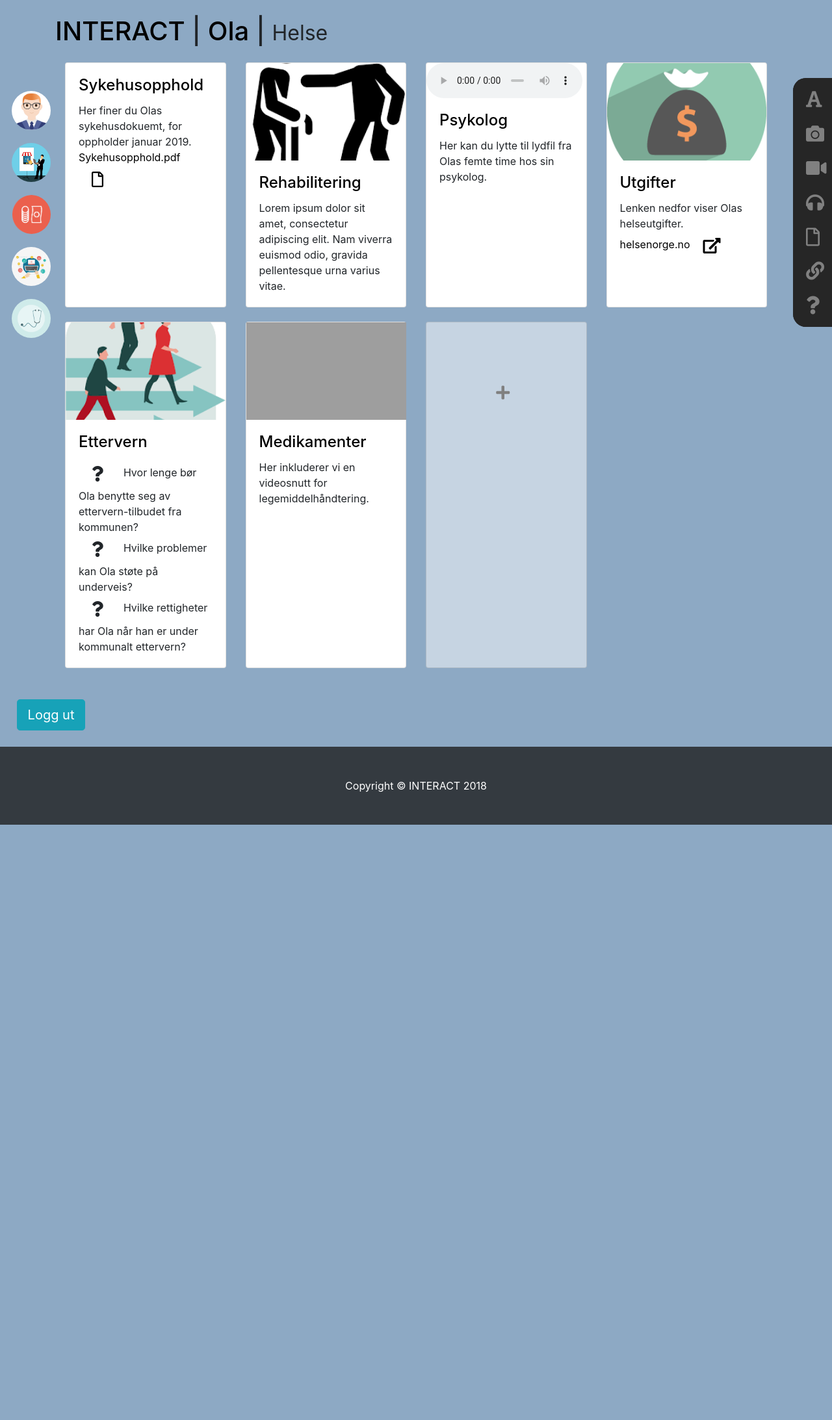
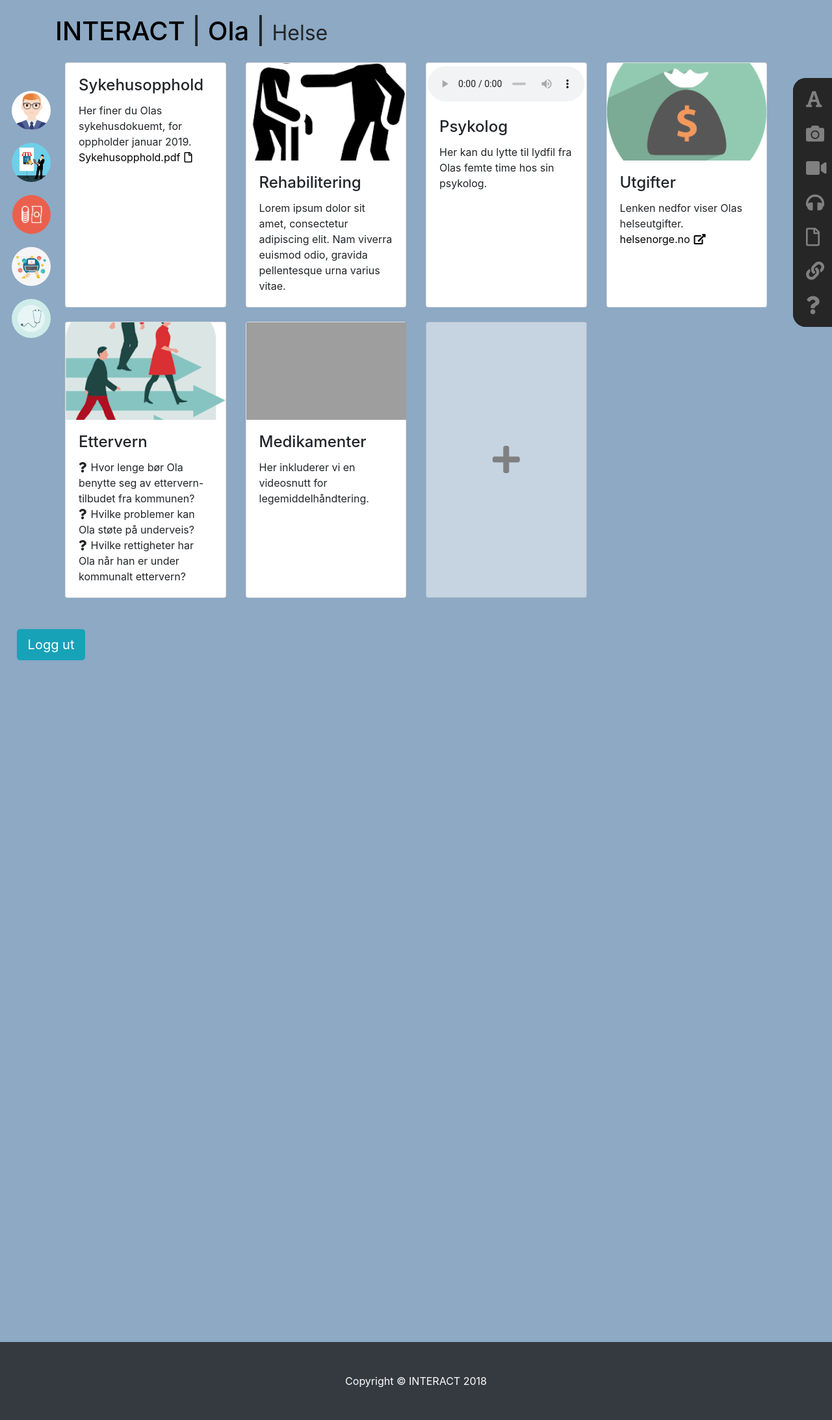
Before and after one commit to Gnusifus/INTERACT, a PHP site: page /case_mer.html in a window 1280 px wide. Shown: the whole page at 65% size. Before the commit the page ends 1269 px from the top, so only its background shows below. Run offline with PHP 8.4, Linux system fonts and the light colour scheme; some libraries are stand-ins or nearby versions; some web fonts are replaced; grey boxes are pictures that could not be loaded.

Commit message:
smårusk

```diff
--- a/INTERACT/public_html/all_cases.html
+++ b/INTERACT/public_html/all_cases.html
@@ -52,7 +52,7 @@
       <a href="login.html" class="logout btn btn-info btn-lg"> Logg ut</a>
 
       <!-- Footer -->
-      <footer class="py-5 bg-dark">
+      <footer class="py-5 bg-dark footer">
         <div class="container">
           <p class="m-0 text-center text-white">Copyright &copy; INTERACT 2018</p>
         </div>
--- a/INTERACT/public_html/case_mer.html
+++ b/INTERACT/public_html/case_mer.html
@@ -10,6 +10,8 @@
     <script src="https://code.jquery.com/jquery-3.3.1.slim.min.js"></script>
     <script src="https://cdnjs.cloudflare.com/ajax/libs/popper.js/1.14.6/umd/popper.min.js"></script>
     <script src="https://stackpath.bootstrapcdn.com/bootstrap/4.2.1/js/bootstrap.min.js"></script>
+    <script src="http://code.jquery.com/jquery-1.8.3.js"></script>
+    <script src="http://code.jquery.com/ui/1.9.2/jquery-ui.js"></script>
 
 
     <!--Egen css og js-->
@@ -32,6 +34,25 @@
       </div>
 
       <div class="container">
+        <!-- Modal klikk node -->
+        <div class="modal fade bd-example-modal-lg" tabindex="-1" role="dialog" aria-labelledby="modal" aria-hidden="true">
+          <div class="modal-dialog modal-lg">
+            <div class="modal-content">
+              <div class="modal-header">
+                <h5 class="modal-title" id="exampleModalLongTitle">GET_NODE TITLE</h5>
+                <button type="button" class="close" data-dismiss="modal" aria-label="Close">
+                  <span aria-hidden="true">&times;</span>
+                </button>
+              </div>
+              <div class="modal-body">
+                <p class="card-text">Her finer du Olas sykehusdokuemt, for oppholder januar 2019.<br>
+                <a download="ex.pdf" href="./doc/ex.pdf" title="Ex" target="_blank">Sykehusopphold.pdf<i class="far fa-file"></i></a></p>
+              </div>
+              </div>
+            </div>
+          </div>
+        <!-- Modal end -->
+
       <!-- Overskrift, brodsmulemeny/ endre overskrift for hvor du er-->
         <h1 class="my-4"><a href="all_cases.html">INTERACT</a> | <a href="case.html">Ola</a> | <small>Helse</small></h1>
 
@@ -40,9 +61,9 @@
             <div class="row">
 
               <div class="col-lg-3 col-md-4 col-sm-6 portfolio-item">
-                <div class="card h-100">
+                <div class="card h-100" data-toggle="modal" data-target=".bd-example-modal-lg">
                   <div class="card-body">
-                    <h4 class="card-title"><a href="case.html">Sykehusopphold</a></h4>
+                    <h4 class="card-title">Sykehusopphold</h4>
                       <p class="card-text">Her finer du Olas sykehusdokuemt, for oppholder januar 2019.<br>
                       <a download="ex.pdf" href="./doc/ex.pdf" title="Ex" target="_blank">Sykehusopphold.pdf<i class="far fa-file"></i></a></p>
                   </div>
@@ -53,9 +74,7 @@
                 <div class="card h-100">
                   <a href="#"><img class="card-img-top" src="./img/rehab.png" alt=""></a>
                   <div class="card-body">
-                    <h4 class="card-title">
-                      <a href="#">Rehabilitering</a>
-                    </h4>
+                    <h4 class="card-title">Rehabilitering</h4>
                     <p class="card-text">Lorem ipsum dolor sit amet, consectetur adipiscing elit. Nam viverra euismod odio, gravida pellentesque urna varius vitae.</p>
                   </div>
                 </div>
@@ -63,13 +82,13 @@
 
               <div class="col-lg-3 col-md-4 col-sm-6 portfolio-item">
                 <div class="card h-100">
-                  <audio controls style="width: 240px">
+                  <audio controls>
                     <source src="horse.ogg" type="audio/ogg">
                     <source src="horse.mp3" type="audio/mpeg">
                     Your browser does not support the audio element.
                   </audio>
                   <div class="card-body">
-                    <h4 class="card-title"><a href="#">Psykolog</a></h4>
+                    <h4 class="card-title">Psykolog</h4>
                     <p class="card-text">Her kan du lytte til lydfil fra Olas femte time hos sin psykolog.</p>
                   </div>
                 </div>
@@ -79,7 +98,7 @@
                 <div class="card h-100">
                   <a href="#"><img class="card-img-top" src="./img/utgifter.png" alt=""></a>
                   <div class="card-body">
-                    <h4 class="card-title"><a href="#">Utgifter</a></h4>
+                    <h4 class="card-title">Utgifter</h4>
                       <p class="card-text"> Lenken nedfor viser Olas helseutgifter.<br>
                       <a href="https://helsenorge.no/">helsenorge.no<i class="fas fa-external-link-alt"></i></a></p>
                   </div>
@@ -90,7 +109,7 @@
                 <div class="card h-100">
                   <a href="#"><img class="card-img-top" src="./img/etter.png" alt=""></a>
                   <div class="card-body">
-                    <h4 class="card-title"><a href="#">Ettervern</a></h4>
+                    <h4 class="card-title">Ettervern</h4>
                     <p class="card-text">
                         <i class="fas fa-question"></i>Hvor lenge bør Ola benytte seg av ettervern-tilbudet fra kommunen?<br>
                         <i class="fas fa-question"></i>Hvilke problemer kan Ola støte på underveis?<br>
@@ -104,7 +123,7 @@
                 <div class="card h-100">
                   <iframe src="https://www.youtube.com/embed/00Vwd_LIaVs" frameborder="0" allow="accelerometer; autoplay; encrypted-media; gyroscope; picture-in-picture" allowfullscreen></iframe>
                   <div class="card-body">
-                    <h4 class="card-title"><a href="#">Medikamenter</a></h4>
+                    <h4 class="card-title">Medikamenter</h4>
                     <p class="card-text">Her inkluderer vi en videosnutt for legemiddelhåndtering.</p>
                   </div>
                 </div>
@@ -264,7 +283,7 @@
       <a href="login.html" class="logout btn btn-info btn-lg"> Logg ut</a>
 
       <!-- Footer -->
-      <footer class="py-5 bg-dark">
+      <footer class="py-5 bg-dark footer">
         <div class="container">
           <p class="m-0 text-center text-white">Copyright &copy; INTERACT 2018</p>
         </div>
--- a/INTERACT/public_html/css.css
+++ b/INTERACT/public_html/css.css
@@ -43,7 +43,7 @@ a:hover{
     z-index: 9999;
 }
 
-/* grid */
+/* grid ----------------------------------------------------------------------*/
 .outer {
   display: table;
   position: absolute;
@@ -122,11 +122,21 @@ a:hover{
     position: fixed;
     background-color: coral;
     border: 0;
+    transition: filter 0.7s;
 }
 
 .pluss>.fas{
-    margin: 0;
+    margin: auto;
     padding: 15px;
+    transition: filter 0.7s;
+}
+
+.pluss:hover, .pluss>.fas:hover{
+  filter: drop-shadow(0 0 0.2rem black);
+}
+
+.pluss>.fas:hover{
+  color: white;
 }
 
 /*Ikoner i hver case-node ----------------------------------------------------*/
@@ -145,6 +155,7 @@ a:hover{
     padding: 10%;
     margin: 0;
     float: right;
+    font-size: 1.5em;
 }
 
 .new_picture{
@@ -172,6 +183,7 @@ a:hover{
     font-size: 3em;
     padding: 35%;
     color: gray;
+    margin: auto;
 }
 
 .content{
@@ -187,23 +199,19 @@ a:hover{
 }
 
 .fa-question{
-  margin: 0;
+  margin-right: 6px;
 }
 
-/* Venstre meny med ikoner -----------------------------------------------------
-https://codepen.io/JFarrow/pen/fFrpg
-ikoner*/
-.fa-2x {
-font-size: 2em;
+.fa-external-link-alt, .fa-file{
+  margin-left: 6px;
 }
 
-.fas, .far {
-position: relative;
-display: table-cell;
-margin: 10px 30px 10px 20px;
-text-align: center;
-vertical-align: middle;
-font-size: 1.5em;
+/*Content i hver case node ---------------------------------------------------*/
+audio{
+  max-width: 98%;
+  margin: auto;
+  margin-top: 2%;
+  margin-bottom: 2%;
 }
 
 /*case navigation case_mer.html ----------------------------------------------*/
@@ -239,7 +247,8 @@ font-size: 1.5em;
   filter: drop-shadow(0 0 0.2rem black);
 }
 
-/*meny -----------------------------------------------------------------------*/
+/*meny
+https://codepen.io/JFarrow/pen/fFrpg  ----------------------------------------*/
 .main-menu:hover,nav.main-menu.expanded {
   width:250px;
   overflow:visible;
@@ -262,7 +271,7 @@ z-index:1000;
 }
 
 .main-menu>ul {
-margin:7px 0;
+  margin: 7px 0;
 }
 
 .main-menu li {
@@ -332,8 +341,19 @@ outline:0;
   margin:0;
   padding:0;
 }
+
 .main-menu li:hover>a,nav.main-menu li.active>a,.dropdown-menu>li>a:hover,.dropdown-menu>li>a:focus,.dropdown-menu>.active>a,.dropdown-menu>.active>a:hover,.dropdown-menu>.active>a:focus,.no-touch .dashboard-page nav.dashboard-menu ul li:hover a,.dashboard-page nav.dashboard-menu ul li.active a, fas:hover{
   color: white;
+  text-shadow: 0px 0px 9px black;
+}
+
+.fa-2x {
+  font-size: 2em;
+  position: relative;
+  display: table-cell;
+  margin: 10px 30px 10px 20px;
+  text-align: center;
+  vertical-align: middle;
 }
 
 /* login form login.html -----------------------------------------------------*/
@@ -428,6 +448,7 @@ padding:0;
 
 .portfolio-item{
   margin-bottom: 2%;
+  cursor: pointer;
 }
 
 .empty>.card{
@@ -442,8 +463,8 @@ padding:0;
 .footer {
   width: auto;
   height: 15%;
-  background-color: gray;
   margin-bottom: 0;
   clear: both;
   position: relative;
   margin-top: 80%;
+  z-index: -1;
```
Also changed, not shown: INTERACT/public_html/case.html (+9 -7 lines). Lines whose indentation alone changed are shown as unchanged.
